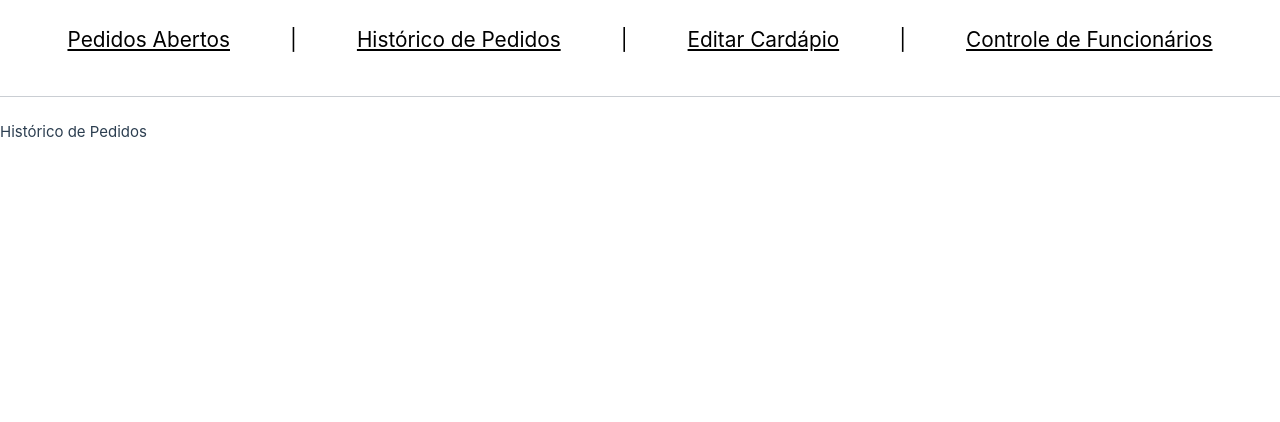
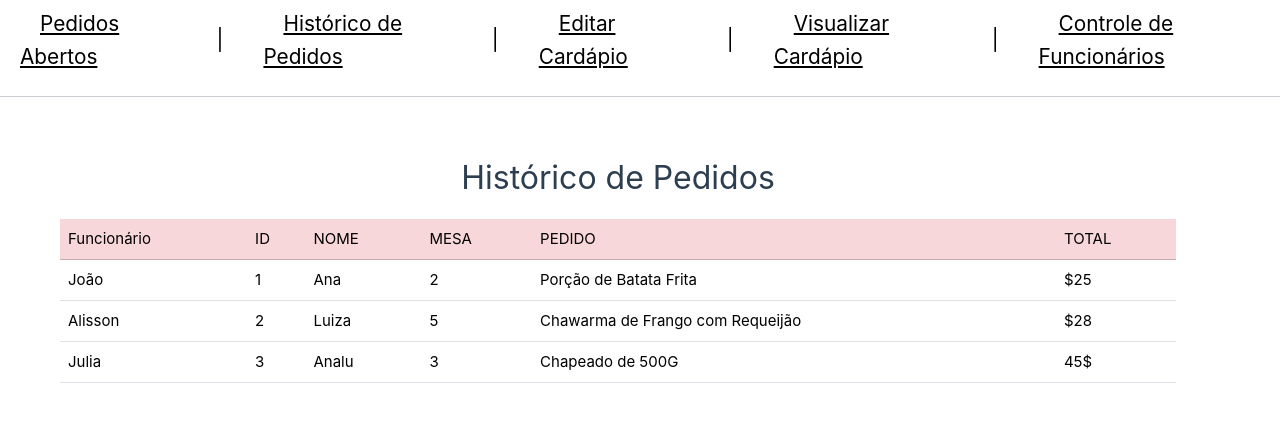
Before and after one commit to lamix1/pedidos-now-vue, a Vue app: page /historicoPedidos in a window 1280 px wide. Shown: the top 422 px of the page. Built offline with nearby package versions, Linux system fonts and the light colour scheme.

Commit message:
Alterando views

```diff
--- a/index.html
+++ b/index.html
@@ -10,6 +10,8 @@
   <body>
     <div id="app"></div>
     <script src="https://cdn.jsdelivr.net/npm/bootstrap@5.3.2/dist/js/bootstrap.bundle.min.js" integrity="sha384-C6RzsynM9kWDrMNeT87bh95OGNyZPhcTNXj1NW7RuBCsyN/o0jlpcV8Qyq46cDfL" crossorigin="anonymous"></script>
+    <script src="https://cdn.jsdelivr.net/npm/@popperjs/core@2.11.8/dist/umd/popper.min.js" integrity="sha384-I7E8VVD/ismYTF4hNIPjVp/Zjvgyol6VFvRkX/vR+Vc4jQkC+hVqc2pM8ODewa9r" crossorigin="anonymous"></script>
+  <script src="https://cdn.jsdelivr.net/npm/bootstrap@5.3.2/dist/js/bootstrap.min.js" integrity="sha384-BBtl+eGJRgqQAUMxJ7pMwbEyER4l1g+O15P+16Ep7Q9Q+zqX6gSbd85u4mG4QzX+" crossorigin="anonymous"></script>
     <script type="module" src="/src/main.js"></script>
   </body>
 </html>
--- a/src/components/HeaderComp.vue
+++ b/src/components/HeaderComp.vue
@@ -5,6 +5,8 @@
         <a> <RouterLink to="/historicoPedidos">Histórico de Pedidos</RouterLink> </a>
         <a>|</a>
         <a> <RouterLink to="/editarCardapio">Editar Cardápio</RouterLink> </a>
+        <a>|</a>
+        <a> <RouterLink to="visuCardapio">Visualizar Cardápio</RouterLink></a>
         <a>|</a>
         <a> <RouterLink to="/funcionarios">Controle de Funcionários</RouterLink> </a>
     </header>
--- a/src/router/index.js
+++ b/src/router/index.js
@@ -2,8 +2,9 @@ import { createRouter, createWebHistory } from "vue-router";
 import LoginView from "@/views/LoginView.vue";
 import PedidosAbertosView from "@/views/PedidosAbertosView.vue";
 import HistoricoPedView from "@/views/HistoricoPedView.vue";
-import CardapioView from "@/views/CardapioView.vue"
-import FuncionariosView from "@/views/FuncionariosView.vue"
+import AdcItensView from "@/views/AdcItensView.vue";
+import FuncionariosView from "@/views/FuncionariosView.vue";
+import CardapioView from "@/views/CardapioView.vue";
 
 import FullLayout from '@/layouts/FullLayout.vue'
 import BlankLayout from '@/layouts/BlankLayout.vue'
@@ -40,6 +41,11 @@ const router = createRouter({
           {
             path: '/editarCardapio',
             name: 'editarCardapio',
+            component: AdcItensView,
+          },
+          {
+            path: '/visuCardapio',
+            name: 'visuCardapio',
             component: CardapioView,
           },
           {
--- /dev/null
+++ b/src/views/AdcItensView.vue
@@ -0,0 +1,28 @@
+<template>
+  <div class="container m-5">
+    <p class="text-center fs-2">Editar Cardápio</p>
+    <form>
+      <fieldset>
+        <legend>Adicione itens</legend>
+        <div class="mb-3">
+          <input type="text" id="disabledTextInput" class="form-control" placeholder="Título" />
+        </div>
+        <div class="mb-3">
+          <input type="text" id="disabledTextInput" class="form-control" placeholder="Peso" />
+        </div>
+        <div class="mb-3">
+          <input type="text" id="disabledTextInput" class="form-control" placeholder="Preço" />
+        </div>
+        <div class="mb-3">
+          <select class="form-select" aria-label="Default select example">
+            <option selected disabled>Categoria</option>
+            <option value="1">Chawarma</option>
+            <option value="2">Bebida</option>
+            <option value="3">Porção</option>
+          </select>
+        </div>
+        <button type="submit" class="btn btn-primary float-end">Adicionar</button>
+      </fieldset>
+    </form>
+  </div>
+</template>
--- a/src/views/CardapioView.vue
+++ b/src/views/CardapioView.vue
@@ -1 +1,35 @@
-<template>Editar Cardapio</template>
+<template>
+  <div class="container m-5">
+    <p class="text-center fs-2">Cardápio</p>
+    <table class="table">
+      <thead class="table-danger">
+        <tr>
+          <th scope="col">ID</th>
+          <th scope="col">TÌTULO</th>
+          <th scope="col">PESO</th>
+          <th scope="col">PREÇO</th>
+          <th scope="col">CATEGORIA</th>
+          <th scope="col">INDISPONIBILIDADE</th>
+        </tr>
+      </thead>
+      <tbody>
+        <tr>
+          <th scope="row">1</th>
+          <td>Batata Frita</td>
+          <td>500g</td>
+          <td>25$</td>
+          <td>Porção</td>
+          <td><input class="form-check-input" type="checkbox" /></td>
+        </tr>
+        <tr>
+          <th scope="row">2</th>
+          <td>Chawarma de Carne</td>
+          <td>150g</td>
+          <td>20$</td>
+          <td>Chawarma</td>
+          <td><input class="form-check-input" type="checkbox" /></td>
+        </tr>
+      </tbody>
+    </table>
+  </div>
+</template>
--- a/src/views/HistoricoPedView.vue
+++ b/src/views/HistoricoPedView.vue
@@ -1 +1,43 @@
-<template>Histórico de Pedidos</template>
+<template>
+  <div class="container m-5">
+    <p class="text-center fs-2">Histórico de Pedidos</p>
+    <table class="table">
+      <thead class="table-danger">
+        <tr>
+          <td scope="col">Funcionário</td>
+          <th scope="col">ID</th>
+          <th scope="col">NOME</th>
+          <th scope="col">MESA</th>
+          <th scope="col">PEDIDO</th>
+          <th scope="col">TOTAL</th>
+        </tr>
+      </thead>
+      <tbody>
+        <tr>
+          <th scope="row">João</th>
+          <td>1</td>
+          <td>Ana</td>
+          <td>2</td>
+          <td>Porção de Batata Frita</td>
+          <td>$25</td>
+        </tr>
+        <tr>
+          <th scope="row">Alisson</th>
+          <td>2</td>
+          <td>Luiza</td>
+          <td>5</td>
+          <td>Chawarma de Frango com Requeijão</td>
+          <td>$28</td>
+        </tr>
+        <tr>
+          <th scope="row">Julia</th>
+          <td>3</td>
+          <td>Analu</td>
+          <td>3</td>
+          <td>Chapeado de 500G</td>
+          <td>45$</td>
+        </tr>
+      </tbody>
+    </table>
+  </div>
+</template>
--- a/src/views/PedidosAbertosView.vue
+++ b/src/views/PedidosAbertosView.vue
@@ -4,6 +4,7 @@
     <table class="table">
       <thead class="table-danger">
         <tr>
+          <th scope="col">Funcionário</th>
           <th scope="col">ID</th>
           <th scope="col">NOME</th>
           <th scope="col">MESA</th>
@@ -14,28 +15,31 @@
       </thead>
       <tbody>
         <tr>
-          <th scope="row">1</th>
+          <th scope="row">João</th>
+          <td >1</td>
           <td>Ana</td>
           <td>2</td>
           <td>Porção de Batata Frita</td>
           <td>$25</td>
-          <td> <input class="form-check-input" type="checkbox"> </td>
+          <td><input class="form-check-input" type="checkbox" /></td>
         </tr>
         <tr>
-          <th scope="row">2</th>
+          <th scope="row">Eduarda</th>
+          <td>2</td>
           <td>Luiza</td>
           <td>5</td>
           <td>Chawarma de Frango com Requeijão</td>
           <td>$28</td>
-          <td> <input class="form-check-input" type="checkbox"> </td>
+          <td><input class="form-check-input" type="checkbox" /></td>
         </tr>
         <tr>
-          <th scope="row">3</th>
+          <th scope="row">Maria</th>
+          <td>3</td>
           <td>Analu</td>
           <td>3</td>
           <td>Chapeado de 500G</td>
           <td>45$</td>
-          <td> <input class="form-check-input" type="checkbox"> </td>
+          <td><input class="form-check-input" type="checkbox" /></td>
         </tr>
       </tbody>
     </table>
```
